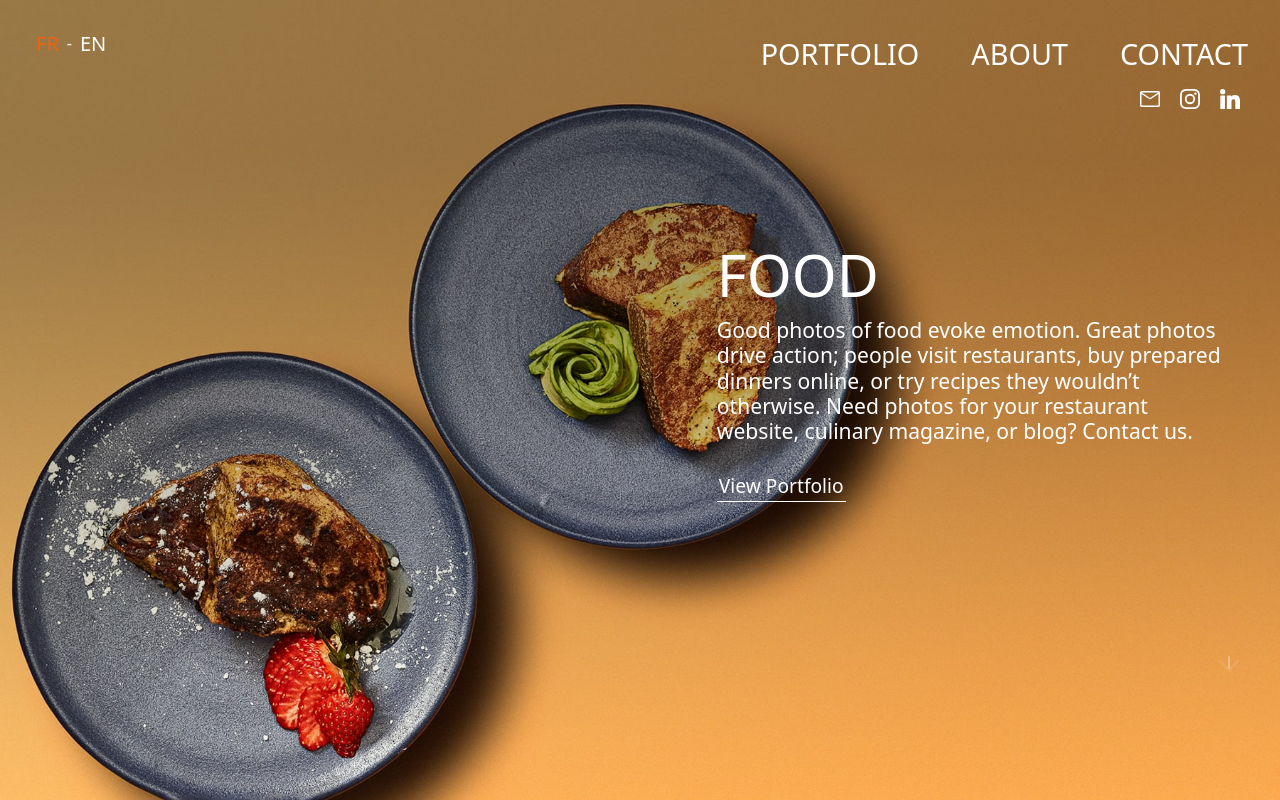
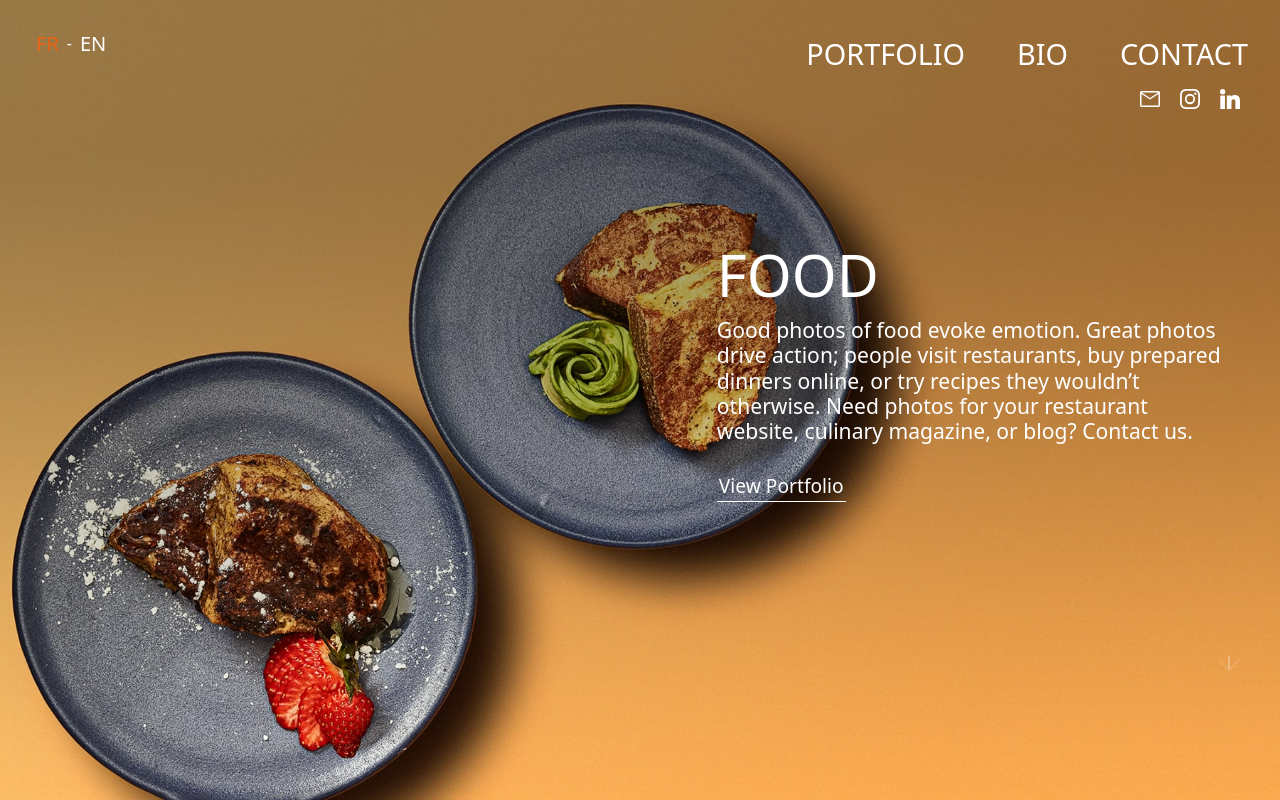
Before and after one commit to FleuryCode/FleuryPhotography, a React (Create React App) app: page / in a window 1280 px wide. Built offline with nearby package versions, Linux system fonts and the light colour scheme.

Commit message:
Making navigation duel lang.

```diff
--- a/src/App.js
+++ b/src/App.js
@@ -14,7 +14,7 @@ const App = () => {
     <div className="App">
       <Navigation />
       <Routes>
-        <Route exact path='/' element={<Homepage />} />
+        <Route path='/' element={<Homepage />} />
         <Route exact path='/about' element={<AboutPage />} />
         <Route exact path='/contact' element={<ContactPage />} />
         <Route exact path='/portfolio' element={<PortfolioPage />} />
--- a/src/components/navigation/navigation.component.jsx
+++ b/src/components/navigation/navigation.component.jsx
@@ -45,7 +45,7 @@ const Navigation = ({ language, setLanguage }) => {
             <div className="mainNavigation d-none d-md-flex">
                 <div className="mainNavLinks">
                     <Link className="mainNavItem" to={'/portfolio'}>PORTFOLIO</Link>
-                    <Link className="mainNavItem" to={'/about'}>ABOUT</Link>
+                    <Link className="mainNavItem" to={'/about'}>{(language === 'FR') ? 'BIO' : 'ABOUT'}</Link>
                     <Link className="mainNavItem" to={'/contact'}>CONTACT</Link>
                 </div>
                 <div className="socialNav">
```
